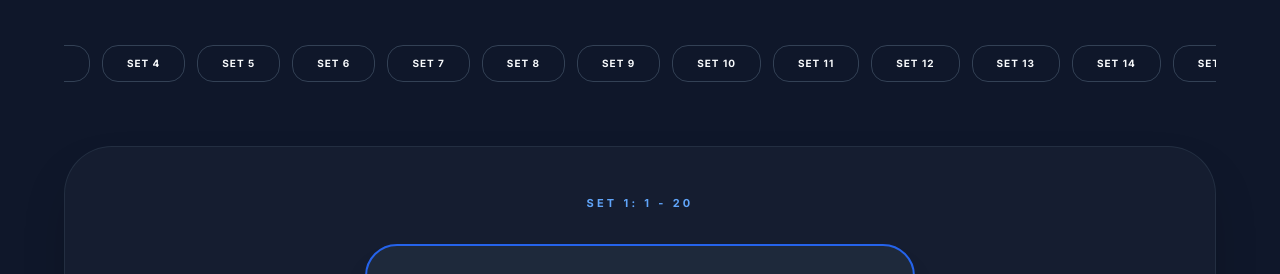
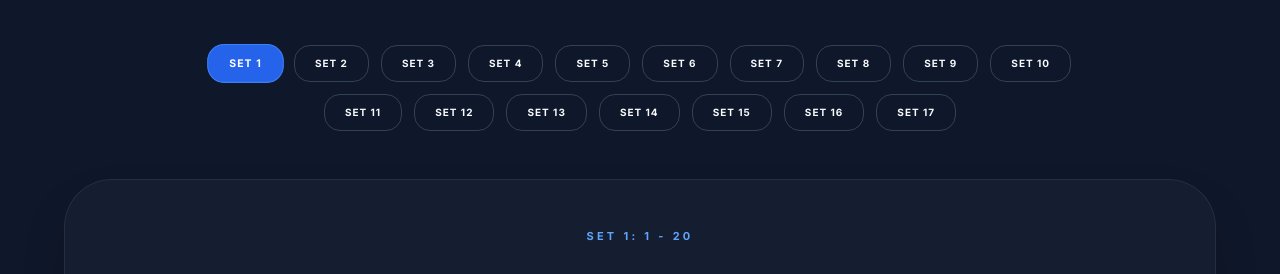
Before and after one commit to Chenowetht/Cochise-Cyber, a plain HTML site: page acronyms.html in a window 1280 px wide. Shown: the part 211-485 px from the top of the page. Drawn offline with nearby package versions, Linux system fonts and the light colour scheme.

Commit message:
Update acronyms.html

```diff
--- a/acronyms.html
+++ b/acronyms.html
@@ -26,8 +26,6 @@
         .card-back { background: #2563eb; color: #fff; transform: rotateY(180deg); font-size: 1.5rem; font-weight: 600; line-height: 1.4; }
         .set-btn { transition: all 0.2s; border: 1px solid #334155; white-space: nowrap; }
         .set-btn.active { background-color: #2563eb; border-color: #3b82f6; color: white; transform: scale(1.05); }
-        .custom-scrollbar::-webkit-scrollbar { height: 6px; }
-        .custom-scrollbar::-webkit-scrollbar-thumb { background: #334155; border-radius: 10px; }
     </style>
 </head>
 <body class="p-6 md:p-12">
@@ -39,8 +37,8 @@
         <h1 class="text-4xl md:text-6xl font-black font-poppins mb-4 tracking-tight uppercase">Full Acronym Vault</h1>
         <p class="text-slate-400 text-lg mb-12">The complete SY0-701 Official List. Organized in 20-card drill sets.</p>
 
-        <!-- Set Selection (Scrollable) -->
-        <div class="flex overflow-x-auto gap-3 mb-12 pb-4 px-4 custom-scrollbar justify-start md:justify-center" id="set-selector">
+        <!-- Set Selection (Wrapped Grid Layout) -->
+        <div class="flex flex-wrap justify-center gap-3 mb-12 px-4 max-w-4xl mx-auto" id="set-selector">
             <!-- Buttons injected by JS -->
         </div>
 
@@ -419,7 +417,7 @@
 
             for(let i=0; i < setCount; i++) {
                 const btn = document.createElement('button');
-                btn.className = `set-btn px-6 py-2.5 rounded-2xl text-[10px] font-black uppercase tracking-widest hover:bg-blue-600/10 ${i === 0 ? 'active' : ''}`;
+                btn.className = `set-btn px-5 py-2.5 rounded-2xl text-[10px] font-black uppercase tracking-widest hover:bg-blue-600/10 ${i === 0 ? 'active' : ''}`;
                 btn.innerText = `Set ${i + 1}`;
                 btn.onclick = () => selectSet(i);
                 selector.appendChild(btn);
```
